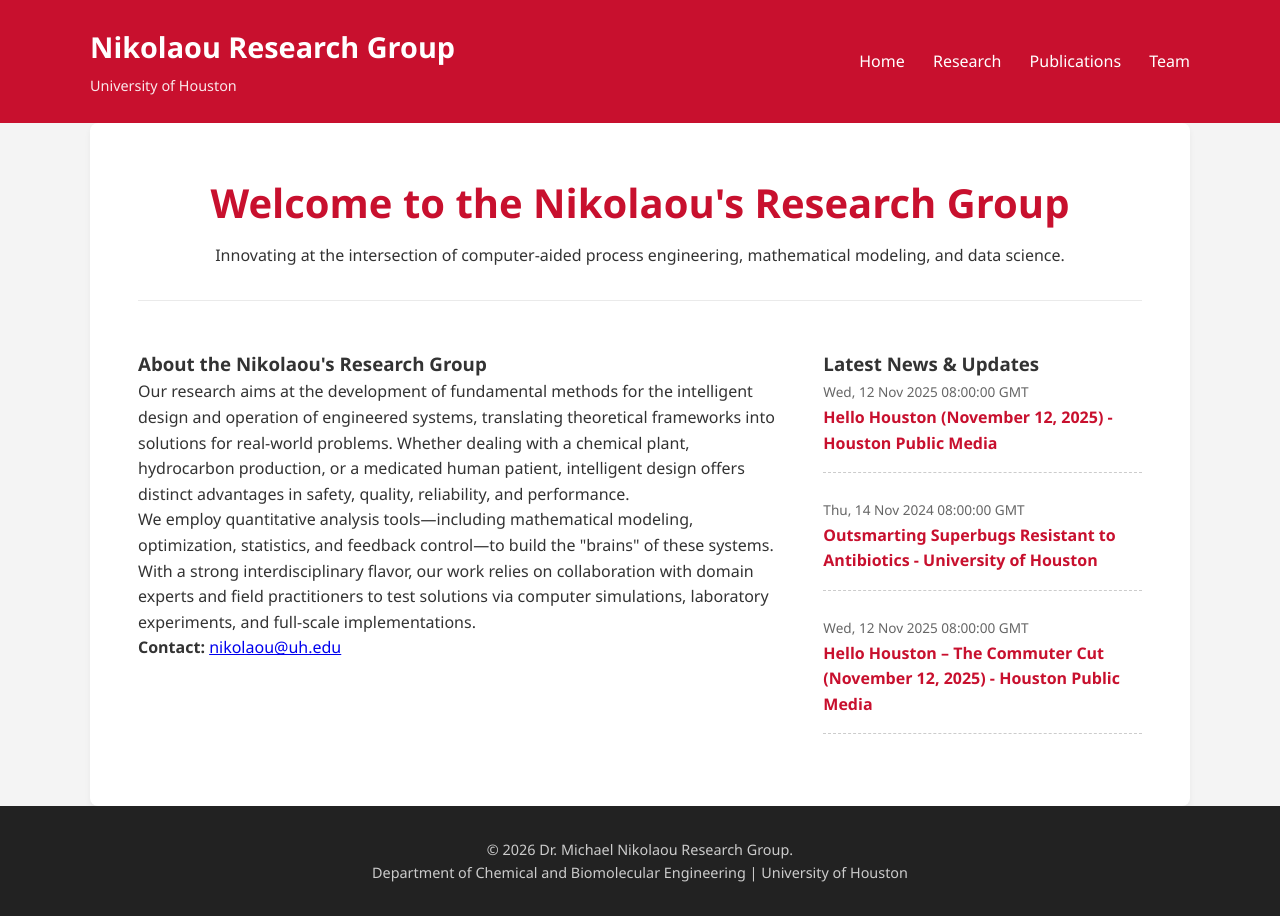
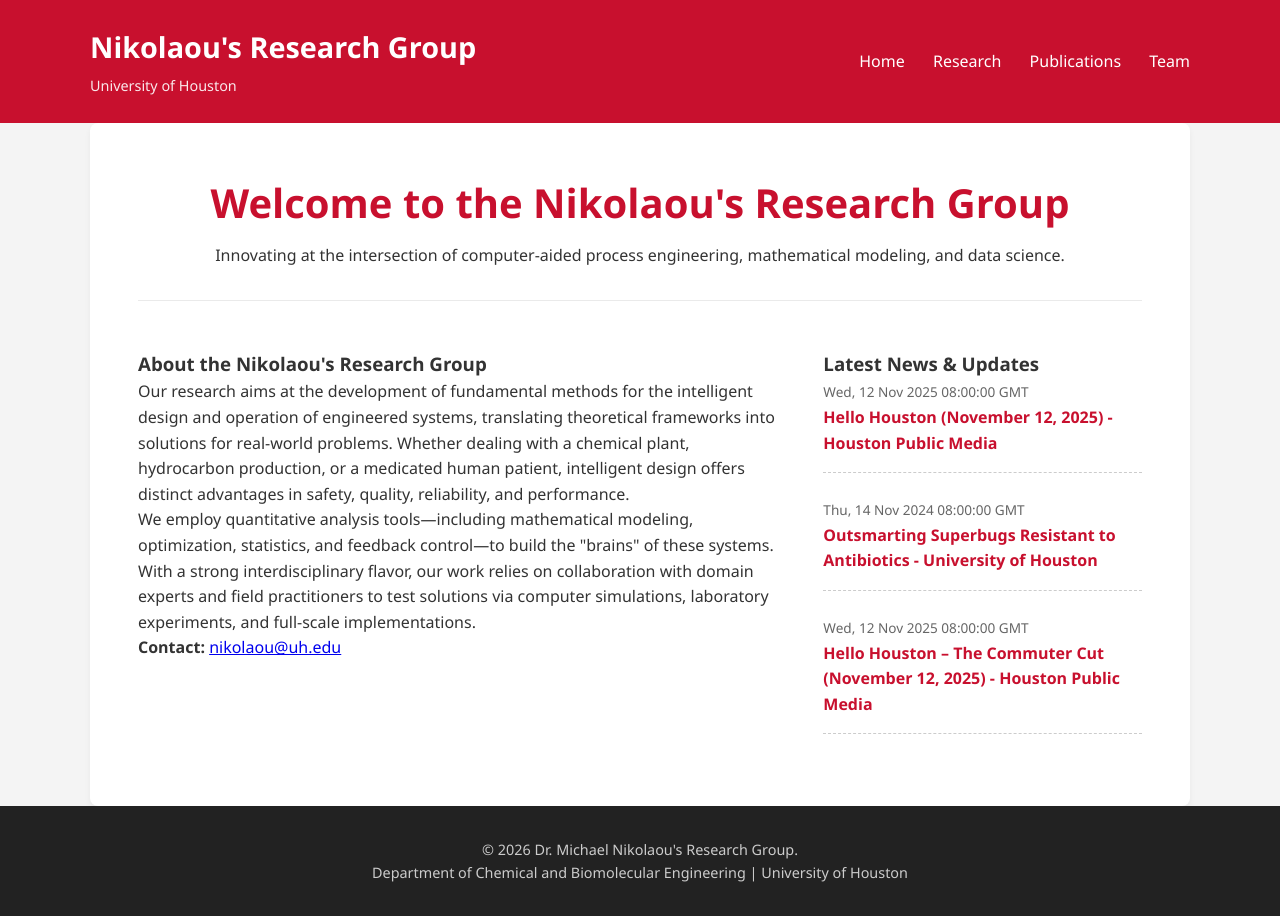
Before and after one commit to GALGAT/nikolaou-lab, a Jekyll site: the page built from index.html, in a window 1280 px wide. Built offline with Jekyll 4.4.1, drawn with Linux system fonts in a browser that asks for light colours.

```diff
--- a/_layouts/default.html
+++ b/_layouts/default.html
@@ -3,14 +3,15 @@
 <head>
     <meta charset="UTF-8">
     <meta name="viewport" content="width=device-width, initial-scale=1.0">
-    <title>{{ page.title }} | Nikolaou Research Group</title>
+    <title>{{ page.title }} | Nikolaou's Research Group</title>
+    <link rel="icon" type="image/x-icon" href="{{ '/favicon.ico' | relative_url }}">
     <link rel="stylesheet" href="{{ '/css/style.css' | relative_url }}">
 </head>
 <body>
     <header>
         <div class="container header-content">
             <div class="logo">
-                <h1>Nikolaou Research Group</h1>
+                <h1>Nikolaou's Research Group</h1>
                 <span class="subtitle">University of Houston</span>
             </div>
             <nav>
@@ -28,7 +29,7 @@
 
     <footer>
         <div class="container">
-            <p>&copy; {{ site.time | date: '%Y' }} Dr. Michael Nikolaou Research Group.</p>
+            <p>&copy; {{ site.time | date: '%Y' }} Dr. Michael Nikolaou's Research Group.</p>
             <p>Department of Chemical and Biomolecular Engineering | University of Houston</p>
         </div>
     </footer>
```
